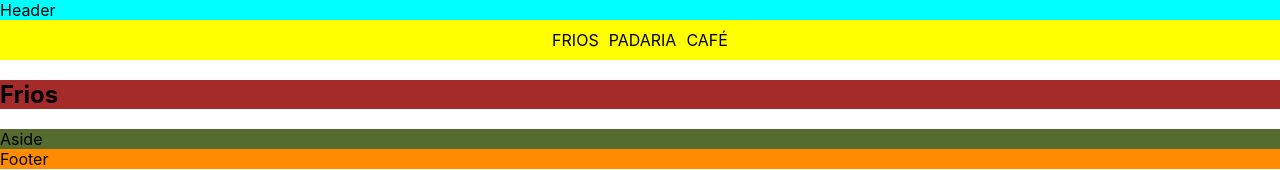
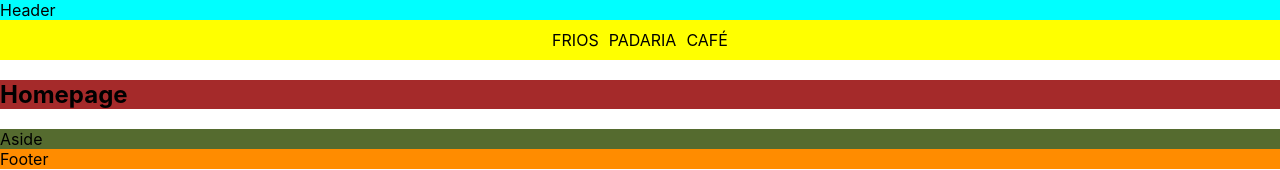
Before and after one commit to eldes/ti37-introducao-react, a React (Create React App) app: page / in a window 1280 px wide. Shown: the top 170 px of the page. Built offline with nearby package versions, Linux system fonts and the light colour scheme.

Commit message:
Exibe a tela Home

```diff
--- a/src/App.tsx
+++ b/src/App.tsx
@@ -13,7 +13,7 @@ const App: FunctionComponent = function () {
       <Cabecalho />
       <MenuPrincipal />
       <article>
-        <FriosPage />
+        <HomePage />
       </article>
       <Aside />
       <Rodape />
```
